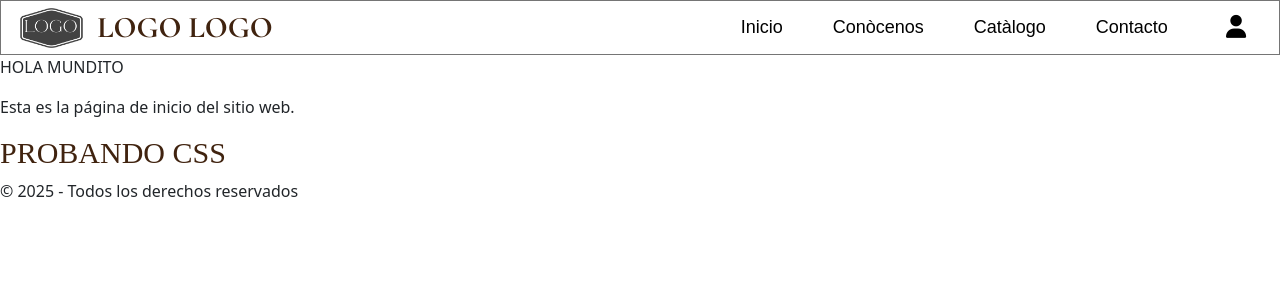
After one commit to coffee4later/sublimacion-project, a PHP site: page /app/views/home/index.php in a window 1280 px wide. The commit adds this page. Shown: the top 300 px of the page. Run offline with PHP 8.4, Linux system fonts and the light colour scheme; some libraries are stand-ins or nearby versions; some web fonts are replaced.

Commit message:
barra de navegacion y archivos parciales creados

```diff
--- /dev/null
+++ b/app/views/home/index.php
@@ -0,0 +1,16 @@
+<?php
+$titulo = "Inicio";
+// $cssExtra = "../../../public/css/home.css";
+include_once __DIR__ . '/../partials/home-header.php';
+include_once __DIR__ . '/../partials/menu-inicio.php';
+
+?>
+
+<p>HOLA MUNDITO</p>
+<p>Esta es la página de inicio del sitio web.</p>
+<h1 class="titulo">
+    PROBANDO CSS </h1>
+
+<?php
+include_once __DIR__ . '/../partials/home-footer.php';
+?>
--- /dev/null
+++ b/app/views/partials/home-footer.php
@@ -0,0 +1,7 @@
+<footer>
+    <p>&copy; <?php echo date("Y"); ?> - Todos los derechos reservados</p>
+</footer>
+</div>
+</body>
+
+</html>
--- /dev/null
+++ b/app/views/partials/home-header.php
@@ -0,0 +1,29 @@
+<?php
+// Si no existe la variable $titulo, damos un valor por defecto
+if (!isset($titulo)) {
+    $titulo = "Negocio de Sublimación";
+}
+
+?>
+<!DOCTYPE html>
+<html lang="es">
+
+<head>
+    <meta charset="UTF-8">
+    <meta name="viewport" content="width=device-width, initial-scale=1.0">
+    <title> <?php echo htmlspecialchars($titulo); ?> </title>
+    <link rel="stylesheet" href="../../../public/css/main.css">
+    <script src="https://kit.fontawesome.com/568c91713e.js" crossorigin="anonymous"></script>
+
+    <!-- Bootsrap CSS -->
+    <link href="https://cdn.jsdelivr.net/npm/bootstrap@5.3.7/dist/css/bootstrap.min.css" rel="stylesheet" integrity="sha384-LN+7fdVzj6u52u30Kp6M/trliBMCMKTyK833zpbD+pXdCLuTusPj697FH4R/5mcr" crossorigin="anonymous">
+    <script src="https://cdn.jsdelivr.net/npm/bootstrap@5.3.7/dist/js/bootstrap.bundle.min.js" integrity="sha384-ndDqU0Gzau9qJ1lfW4pNLlhNTkCfHzAVBReH9diLvGRem5+R9g2FzA8ZGN954O5Q" crossorigin="anonymous"></script>
+
+    <!-- CSS adicional si se pasó -->
+    <?php if (isset($cssExtra)) {
+        echo "<link rel='stylesheet' href='{$cssExtra}'>";
+    } ?>
+</head>
+
+<body>
+    <div class="container-fluid px-0">
--- /dev/null
+++ b/app/views/partials/menu-inicio.php
@@ -0,0 +1,19 @@
+<nav class="navbar-inicio">
+    <div class="navbar-logo">
+        <a href="">
+            <img src="/sublimation-project/public/img/logo.png" alt="Logo Negocio de Sublimación">
+            <span class="tipografia-logo">LOGO LOGO</span>
+        </a>
+    </div>
+
+
+    <ul class="navbar-menu">
+        <li><a href="<?php echo __DIR__; ?>/home" class="link-menu">Inicio</a></li>
+        <li><a href="<?php echo __DIR__; ?>/productos" class="link-menu">Conòcenos</a></li>
+        <li><a href="<?php echo __DIR__; ?>/contacto" class="link-menu">Catàlogo</a></li>
+        <li><a href="<?php echo __DIR__; ?>/contacto" class="link-menu">Contacto</a></li>
+        <li><button>
+                <i class="fa-solid fa-user"></i>
+            </button></li>
+    </ul>
+</nav>
--- a/public/css/main.css
+++ b/public/css/main.css
@@ -1,5 +1,6 @@
 @import url('https://fonts.googleapis.com/css2?family=Inria+Serif:ital,wght@0,300;0,400;0,700;1,300;1,400;1,700&display=swap');
 @import url('https://fonts.googleapis.com/css2?family=Open+Sans:ital,wght@0,300..800;1,300..800&display=swap');
+@import url('https://fonts.googleapis.com/css2?family=Cormorant+Infant:ital,wght@0,300..700;1,300..700&display=swap');
 
 :root {
     --fondo-1: #f0f0f0;
@@ -13,6 +14,7 @@
     --fuente-eslogan: 'Ankatoria', serif;
     --fuente-neutra: 'Open-sans', sans-serif;
     --fuente-texto: 'Open-sans', sans-serif;
+    --fuente-logo: 'Cormorant Infant', serif;
 }
 
 @font-face {
@@ -23,6 +25,24 @@
         url('../fonts/Anaktoria.otf') format('truetype');
 
 }
+
+html,
+body {
+    overflow-x: hidden;
+    margin: 0;
+    padding: 0;
+    box-sizing: border-box;
+}
+
+/* ...existing code...
+
+.container-fluid {
+    padding-left: 0 !important;
+    padding-right: 0 !important;
+} */
+
+/* ...existing code... */
+
 body {
     background-color: var(--fondo-1);
     color: var(--color-primario);
@@ -30,6 +50,7 @@ body {
     margin: 0;
     padding: 0;
 }
+
 header {
     background-color: white;
     color: black;
@@ -44,20 +65,114 @@ header {
     font-weight: bold;
 }
 
-nav ul {
-    list-style: none;
+/* ...Barra de navegacion... */
+
+
+.navbar-inicio {
+    background-color: white;
+    /* padding: 5px; */
+    height: 55px;
+    border-color: #757575;
+    border-style: solid;
+    border-width: 1.8px;
+    align-items: center;
+    align-content: center;
     display: flex;
+    justify-content: space-between;
 }
 
-nav li {
-    margin-right: 20px;
+.navbar-logo {
+    align-items: center;
+    align-content: center;
+    height: 100%;
+    transition: 0.4s;
+    a{
+        text-decoration: none;
+        display: flex;
+        color: black;
+        align-items: center;
+        gap: 10px;
+        margin-right: 15px;
+    }
+}
+
+.navbar-logo:hover{
+    background-color: #e6e6e6;
+}
+
+.navbar-logo a img {
+    height: 40px;
+    width: auto;
+    margin-left: 15px;
 
 }
 
-.link-menu  {
+.navbar-menu {
+    display: flex;
+    align-items: space-around;
+    margin: 0;
+    height: 100%;
+    align-items: center;
+
+}
+
+.navbar-menu li {
+    list-style: none;
     text-decoration: none;
     color: black;
+    padding: 0 25px;
+    width: 100%;
+    height: 100%;
+    display: inline;
+    align-content: center;
+    transition: 0.35s;
+}
+
+.navbar-menu li:hover {
+
+    color: rgb(66, 66, 66);
+    background-color: #dadada;
+
+}
+
+.navbar-menu li:last-child:hover {
+    background-color: white;
+}
+
+.navbar-menu li a {
+    text-decoration: none;
+    color: black;
+}
+
+.navbar-menu li button {
+    background-color: white;
+    border-color: transparent;
+    transition: 0.4s;
+
+    i {
+        font-size: 23px;
+        color: black;
+    }
+}
+
+.navbar-menu li button i:hover {
+    text-decoration: none;
+    color: rgb(103, 103, 103);
+}
+
+.link-menu {
+    text-decoration: none;
+    color: black;
+    font-weight: normal;
+    font-size: 18px;
+    font-family: var(--fuente-neutra);
+}
+
+.tipografia-logo {
+    font-family: var(--fuente-logo);
+    font-size: 30px;
     font-weight: bold;
+    color: var(--color-primario);
 }
 
 .titulo {
```
Also changed, not shown: app/views/home/prueba.html (deleted, +0 -25 lines), public/img/logo.png (added), 3 other files.
